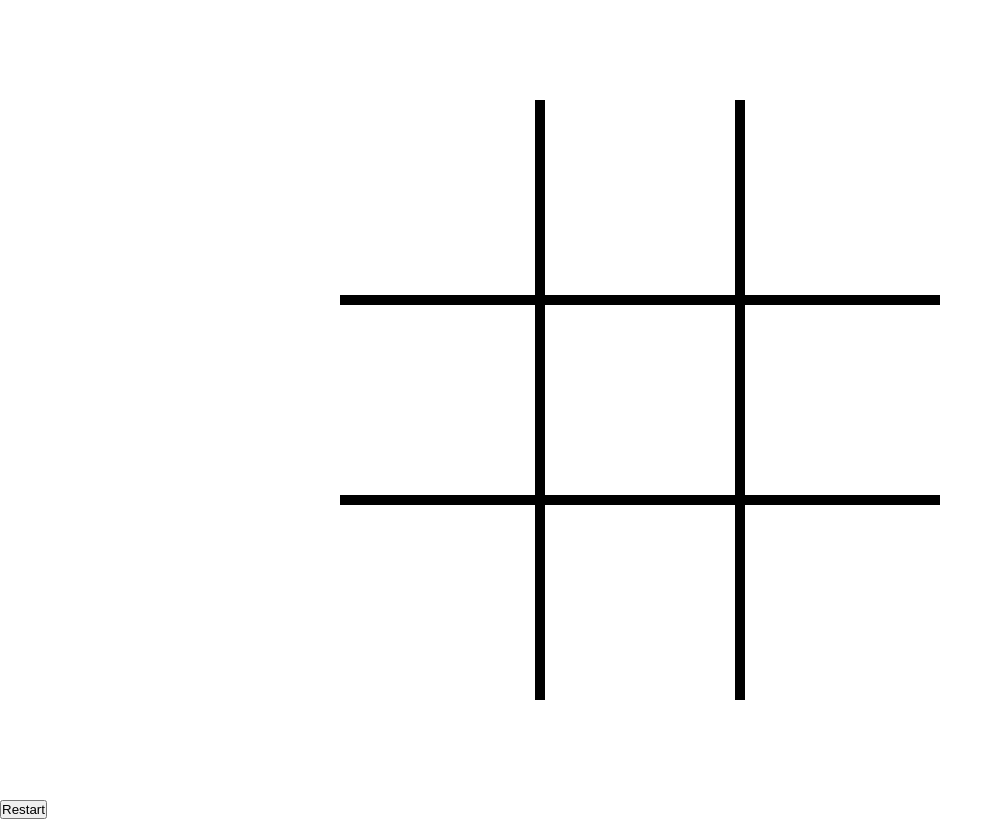
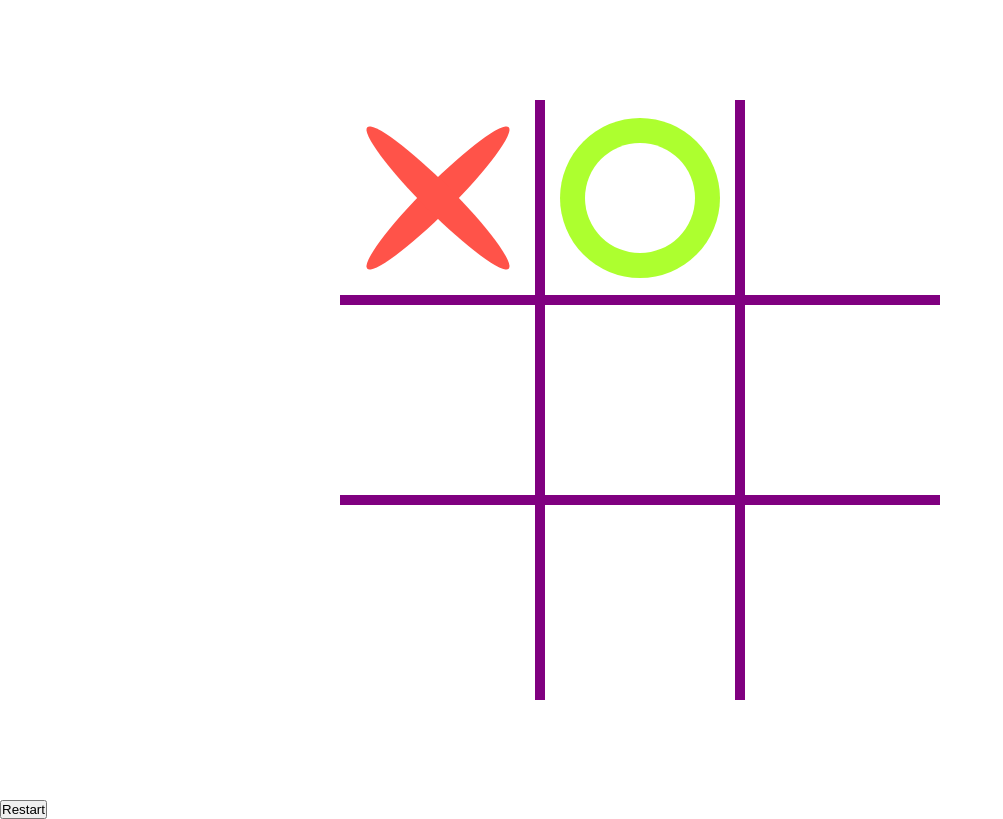
Before and after one commit to pypimo/tic-tac-toe, a plain HTML site: page index.html in a window 1280 px wide. Shown: the whole page, without its empty margins (0-1003 px from the left). Drawn offline with Linux system fonts and the light colour scheme.

Commit message:
adding x and o

```diff
--- a/index.html
+++ b/index.html
@@ -8,9 +8,9 @@
     <title>Tic-Tac-Toe</title>
 </head>
 <body>
-    <div class="board" id="board">
-        <div class="cell" data-cell></div>
-        <div class="cell" data-cell></div>
+    <div class="board o" id="board">
+        <div class="cell x" data-cell></div>
+        <div class="cell o" data-cell></div>
         <div class="cell" data-cell></div>
         <div class="cell" data-cell></div>
         <div class="cell" data-cell></div>
--- a/style.css
+++ b/style.css
@@ -6,7 +6,13 @@
 
 :root {
     --cell-size: 200px;
-    /* --mark-size: calc(var(--cell-size) * .9); */
+    --mark-size: calc(var(--cell-size) * 1);
+    --grid-lines: purple;
+    --coloro: rgba(173,255,47,1);
+    --coloro-transparent: rgba(173,255,47, 0.3);
+    --colorx: rgba(255, 83, 73, 1);
+    /* --colorx-transparent: rgba(255, 83, 73, 0.3); */
+    --colorx-transparent: #ffd4c4;
 }
 
 .board {
@@ -21,8 +27,12 @@
 .cell {
     width: var(--cell-size);
     height: var(--cell-size);
-    /* background-color: black; */
-    border: solid 5px black;
+    display: flex;
+    justify-content: center;
+    align-items: center;
+    border: solid 5px var(--grid-lines);
+    position: realtive;
+    cursor: pointer;
 }
 
 .cell:first-child, .cell:nth-child(2), .cell:nth-child(3) {
@@ -40,3 +50,65 @@
 .cell:last-child, .cell:nth-child(8), .cell:nth-child(7) {
     border-bottom: none;
 }
+
+.cell.x, .cell.o {
+    cursor: not-allowed;
+}
+
+.cell.x::before, .cell.x::after, .board.x .cell:not(.o):not(.x):hover::before, .board.x .cell:not(.o):not(.x):hover::after {
+    content: "";
+    position: absolute;
+    height: var(--mark-size);
+    width: calc(var(--mark-size)*.15);
+    background-color: var(--colorx-transparent);
+    border-radius: 50%;
+}
+
+.cell.x::before, .cell.x::after {
+    background-color: var(--colorx);
+}
+
+.cell.x::before, .board.x .cell:hover::before {
+    transform: rotate(45deg);
+}
+
+.cell.x::after, .board.x .cell:hover::after {
+    transform: rotate(-45deg);
+}
+
+.cell.o::before, .cell.o::after, .board.o .cell:not(.o):not(.x):hover::before, .board.o .cell:not(.o):not(.x):hover::after  {
+    content: "";
+    position: absolute;
+    height: var(--mark-size);
+    width: var(--mark-size);
+    border-radius: 50%;
+}
+
+.cell.o::before,  .board.o .cell:not(.o):not(.x):hover::before{
+    height: calc(var(--mark-size)*.8);
+    width: calc(var(--mark-size)*.8);
+    background-color: var(--coloro);
+}
+
+.board.o .cell:not(.o):not(.x):hover::before {
+    background-color: var(--coloro-transparent);
+}
+
+.cell.o::after, .board.o .cell:not(.o):not(.x):hover::after {
+    height: calc(var(--mark-size)*.55);
+    width: calc(var(--mark-size)*.55);
+    background-color: white;
+}
+
+
+.winning-page {
+    position: fixed;
+    top: 0;
+    right: 0;
+    left: 0;
+    bottom: 0;
+    background-color: rgba(0,0,0,.9);
+    display: flex;
+    justify-content: center;
+    align-items: center;
+}
```
